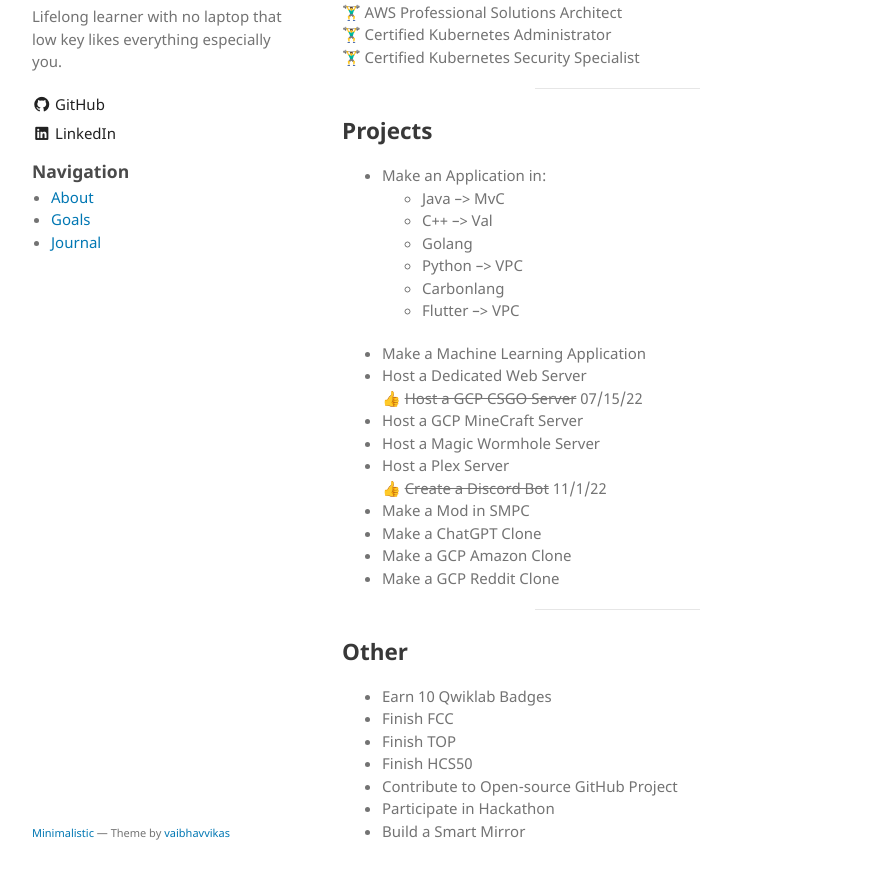
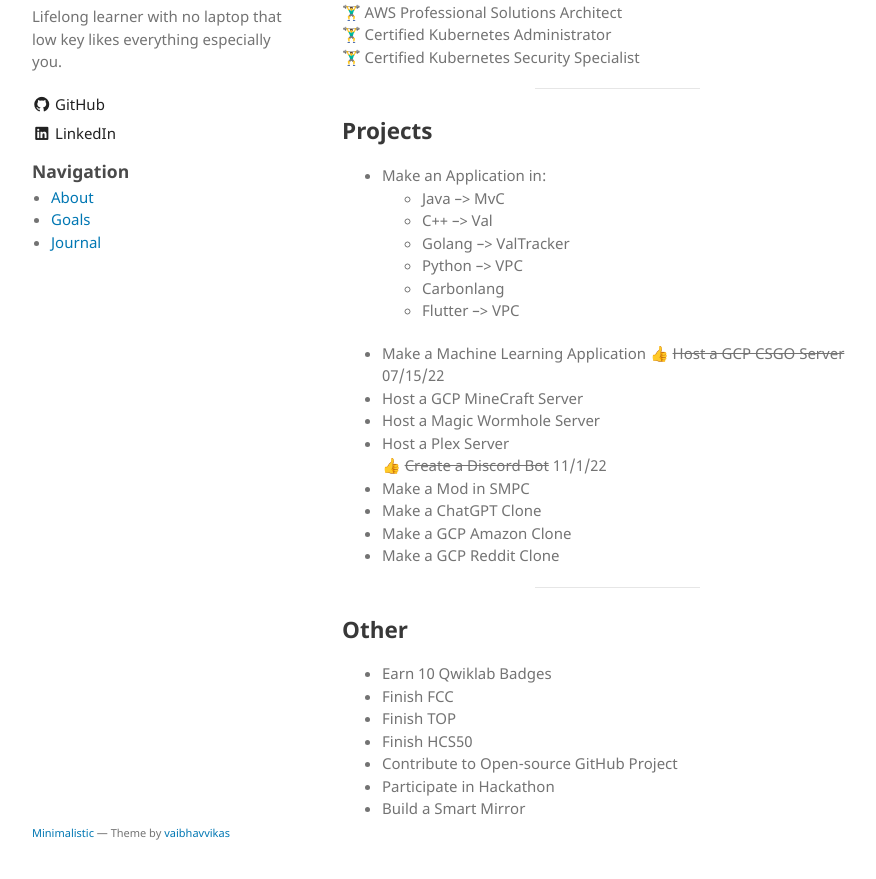
Before and after one commit to Lejondary/Lejondary.github.io, a Jekyll site: the page built from goals.md, in a window 1280 px wide and 1184 px high. Shown: the part 292-1171 px from the top of the window, without its empty margins (178-1054 px from the left). Built offline with Jekyll 4.4.1, drawn with Linux system fonts in a browser that asks for light colours; emoji names are drawn with the system emoji font; the repository's description, which GitHub fills in, is left out.

Commit message:
updated readme, goals, and added post assets

```diff
--- a/goals.md
+++ b/goals.md
@@ -24,13 +24,12 @@ title: Lejondary | Goals
 - Make an Application in:
   - Java --> MvC
   - C++ --> Val
-  - Golang
+  - Golang --> ValTracker
   - Python --> VPC
   - Carbonlang
   - Flutter --> VPC
 
 - Make a Machine Learning Application
-- Host a Dedicated Web Server
 :+1: ~~Host a GCP CSGO Server~~ 07/15/22
 - Host a GCP MineCraft Server
 - Host a Magic Wormhole Server
```
Also changed, not shown: README.md, assets/img/eva_title_inspo.png (added), assets/img/nge_title_cards.gif (added).
